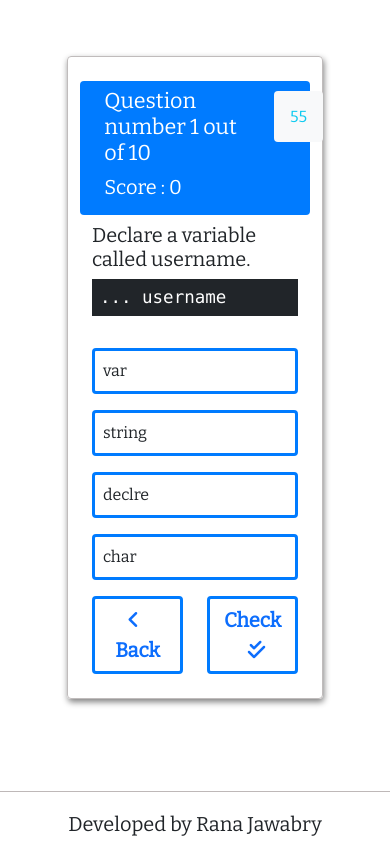
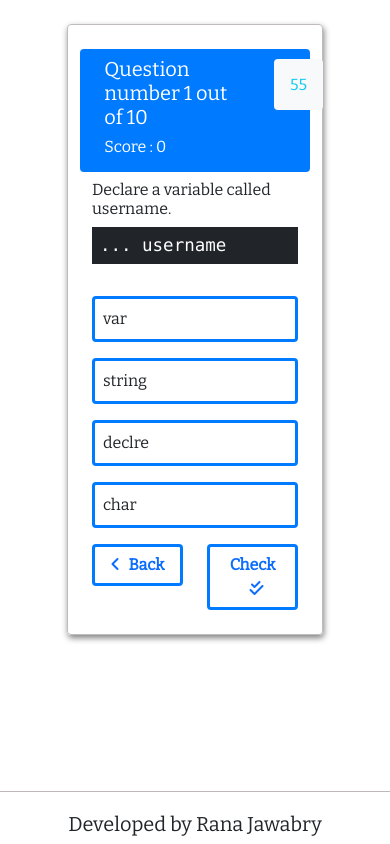
Before and after one commit to Ranajawabry/js-quize, a plain HTML site: page quize.html in a window 390 px wide. Drawn offline with nearby package versions, Linux system fonts and the light colour scheme; some packages are replaced by stand-ins of ours; a script that the page names is missing; a web font is replaced by a local one.

Commit message:
update the css styles

```diff
--- a/assest/css/style.css
+++ b/assest/css/style.css
@@ -75,7 +75,7 @@ li:hover{
 
 @media (max-width:780px) {
     .quizeBody{
-        width:70% ;
+        width:70% !important ;
     }
 
 }
--- a/assest/js/main.js
+++ b/assest/js/main.js
@@ -190,15 +190,15 @@ const displayQuestion = (i)=>{
                     <div>
                         <div class="row p-2 rounded justify-content-around text-white bg-main">
                             <div class="col-9" >
-                                <h4>Question number ${i+1} out of 10</h4>
-                                <h5 id="score">Score : ${score}</h5>
+                                <h5>Question number ${i+1} out of 10</h5>
+                                <h6 id="score">Score : ${score}</h6>
                             </div>
                             <div class="timer col-2 pt-3">
                                 <span class=" p-3 rounded bg-light text-center text-info" id="timer" >${timer}</span>
                             </div>
                         </div>
                         <div class="my-2">
-                            <h5> ${questions[i].question}</h5>
+                            <h6> ${questions[i].question}</h6>
                             <div class="bg-dark text-white ">
                                 <h5>${questions[i].description}</h5>
                             </div>
@@ -214,11 +214,11 @@ const displayQuestion = (i)=>{
                         </div>
                         <div class="row mt-3">
                             <div class="col-6">
-                                <button class="btn border w-100 text-primary fw-bold fs-5" id="back"><i class="fa fa-angle-left pe-2" aria-hidden="true"></i>Back</button>
+                                <button class="btn border w-100 text-primary fw-bold fs-6" id="back"><i class="fa fa-angle-left pe-2" aria-hidden="true"></i>Back</button>
                             </div>
 
                             <div class="col-6">
-                                <button class="btn border w-100 text-primary fw-bold fs-5" id="check">Check<i class="fa fa-check-double  ps-2" aria-hidden="true"></i></button>
+                                <button class="btn border w-100 text-primary fw-bold fs-6" id="check">Check<i class="fa fa-check-double  ps-2" aria-hidden="true"></i></button>
                             </div>
                         </div>
 
@@ -234,5 +234,7 @@ const displayQuestion = (i)=>{
 }
 displayQuestion(i);
 document.getElementById('check').addEventListener('click',()=>{
+    if(document.getElementById('check').textContent === 'Check')
     chechedButton();
+
 })
--- a/quize.html
+++ b/quize.html
@@ -11,7 +11,7 @@
     <link rel="stylesheet" href="assest/css/style.css">
 </head>
 <body>
-    <div class="vh-100 position-relative pt-5">
+    <div class="vh-100 position-relative pt-3">
         <div class="container mt-2 " id="Question">
 
 
```
Also changed, not shown: congrate.html (+4 -4 lines).
